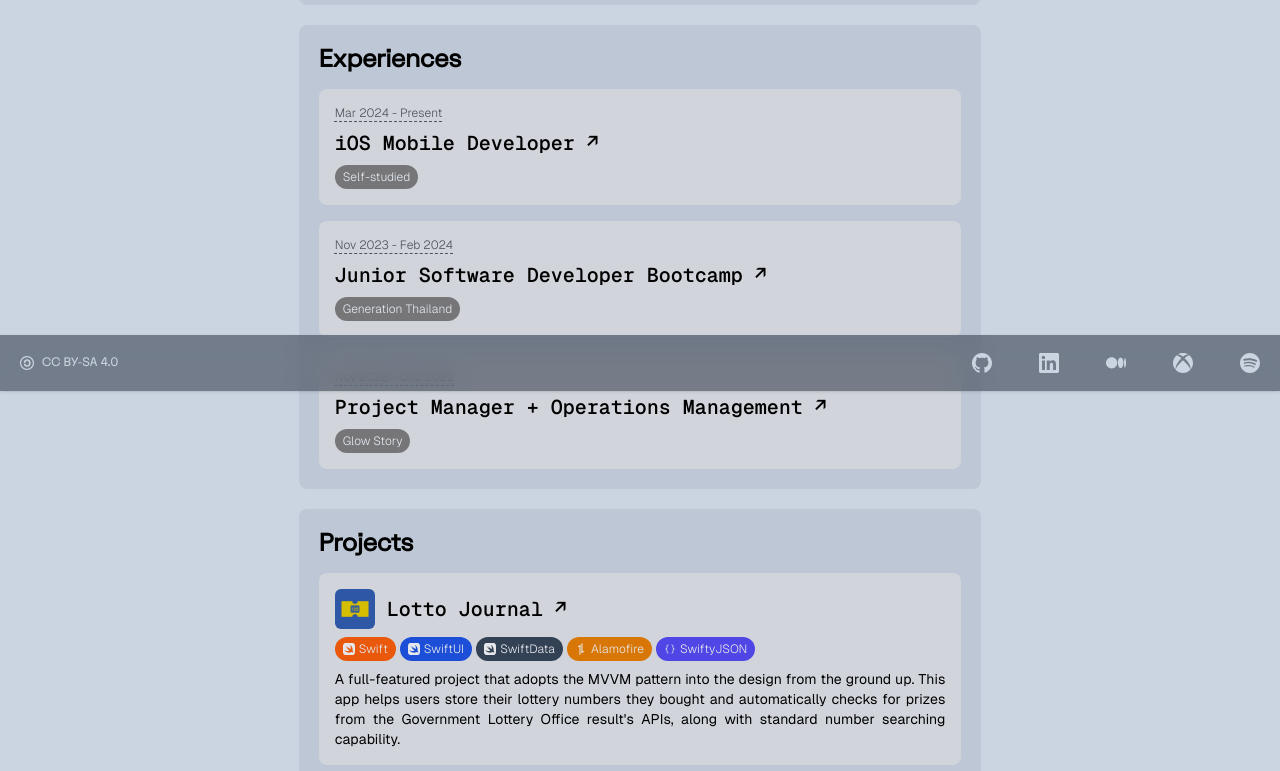
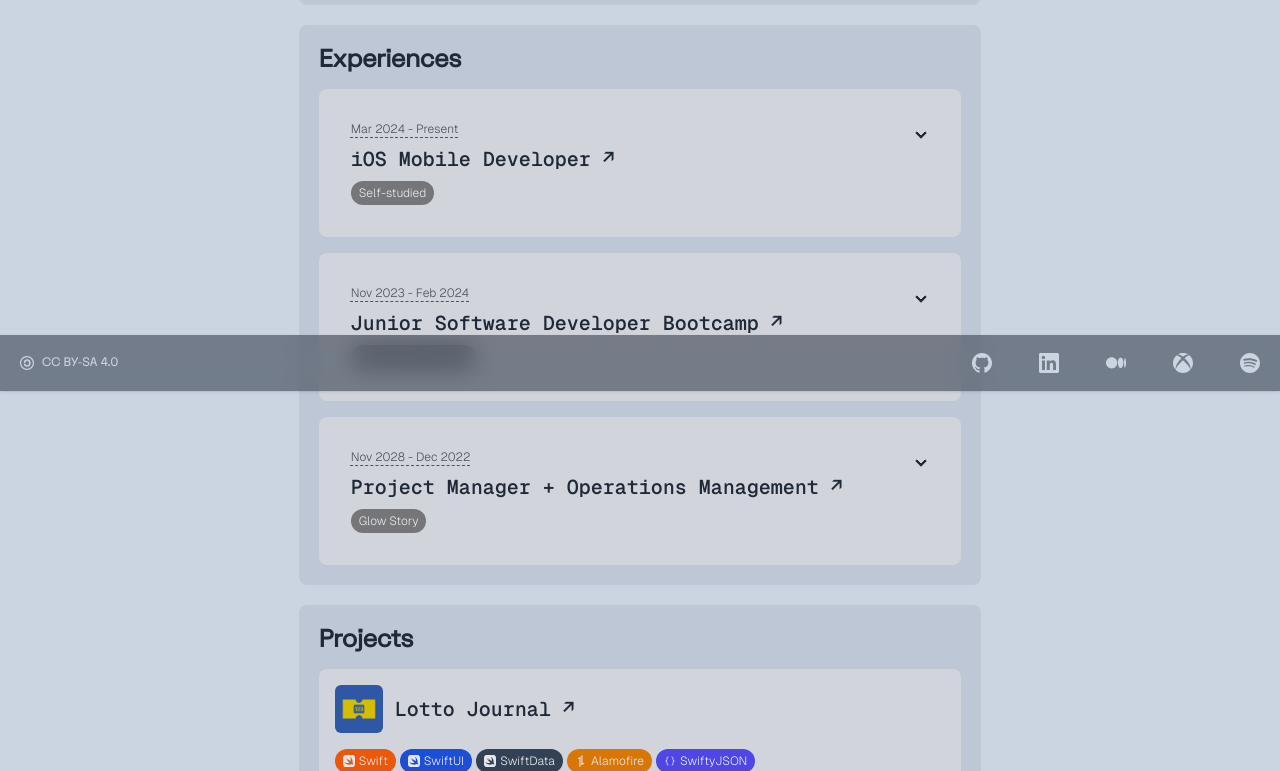
Before and after one commit to mmmmmob/me.theppitak, a React (Vite) app: page / in a window 1280 px wide. Shown: the part 409-1180 px from the top of the page. Built offline with nearby package versions, Linux system fonts and the light colour scheme.

Commit message:
add: daisuUI for collapse element

```diff
--- a/package.json
+++ b/package.json
@@ -21,6 +21,7 @@
     "@types/react-dom": "^18.2.22",
     "@vitejs/plugin-react": "^4.2.1",
     "autoprefixer": "^10.4.19",
+    "daisyui": "^4.12.2",
     "eslint": "^8.57.0",
     "eslint-plugin-react": "^7.34.1",
     "eslint-plugin-react-hooks": "^4.6.0",
--- a/src/components/WorkExp.jsx
+++ b/src/components/WorkExp.jsx
@@ -7,7 +7,7 @@ const experiences = [
     workplace: "Self-studied",
     url: "https://www.linkedin.com/in/theppitak-m/details/certifications/",
     title: "iOS Mobile Developer",
-    // desc: "Since high school, I've always been passionate about Apple software. After finishing the bootcamp, I decided to dive into native iOS development. I taught myself Swift through online courses and various hands-on projects. In just two months, I created my first native iOS application, Lotto Journal.",
+    desc: "Since high school, I've always been passionate about Apple software. After finishing the bootcamp, I decided to dive into native iOS development. I taught myself Swift through online courses and various hands-on projects. In just two months, I created my first native iOS application, Lotto Journal.",
   },
   {
     id: 2,
@@ -15,7 +15,7 @@ const experiences = [
     workplace: "Generation Thailand",
     url: "https://thailand.generation.org",
     title: "Junior Software Developer Bootcamp",
-    // desc: "After 7 years of working in publishing and advertising, I enrolled in a full-time bootcamp that taught both web development as well as BSM knowledge to fully pursue the tech industry.",
+    desc: "After 7 years of working in publishing and advertising, I enrolled in a full-time bootcamp that taught both web development as well as BSM knowledge to fully pursue the tech industry.",
   },
   {
     id: 3,
@@ -23,7 +23,7 @@ const experiences = [
     workplace: "Glow Story",
     url: "https://glowyourstory.com",
     title: "Project Manager + Operations Management",
-    // desc: "Starting as a copywriter, I spent four years at Glow Story, where I developed a strong foundation in project management. I handled numerous communication projects and campaigns for clients of all sizes, liaising with stakeholders from start to finish.",
+    desc: "Starting as a copywriter, I spent four years at Glow Story, where I developed a strong foundation in project management. I handled numerous communication projects and campaigns for clients of all sizes, liaising with stakeholders from start to finish.",
   },
 ];
 
--- a/src/sub-components/ProjectCard.jsx
+++ b/src/sub-components/ProjectCard.jsx
@@ -8,7 +8,7 @@ function ProjectCard({ project }) {
           <img
             src={project.icon}
             alt="icon"
-            className="mr-3 size-10 self-center rounded-md"
+            className="mr-3 size-12 self-center rounded-md"
           />
           <a
             className="self-center font-mono text-xl font-semibold after:content-['_↗'] hover:text-slate-500 dark:hover:text-slate-100"
@@ -18,12 +18,12 @@ function ProjectCard({ project }) {
             {project.title}
           </a>
         </div>
-        <div className="mt-2 flex flex-wrap gap-x-1">
+        <div className="mt-4 flex flex-wrap gap-x-1">
           {project.stacks.map((stack) => (
             <StacksTag key={stack.id} stack={stack} />
           ))}
         </div>
-        <p className="mt-2 text-justify text-sm">{project.desc}</p>
+        <p className="mt-4 text-justify">{project.desc}</p>
       </div>
     </div>
   );
--- a/src/sub-components/WorkExpCard.jsx
+++ b/src/sub-components/WorkExpCard.jsx
@@ -1,11 +1,11 @@
 function WorkExpCard({ experience }) {
   return (
     <div className="flex flex-col rounded-lg bg-gray-300 p-4 dark:bg-slate-800">
-      <div className="justify-start">
+      <div className="collapse-arrow collapse justify-start" tabIndex={0}>
+        <div className="collapse-title">
           <p className="text-xs font-light text-zinc-600 underline decoration-dashed underline-offset-4 dark:text-zinc-400">
             {experience.duration}
           </p>
-      </div>
           <div className="flex flex-grow flex-col">
             <a
               className="mt-2 font-mono text-xl font-semibold after:content-['_↗'] hover:text-slate-500 dark:hover:text-slate-100"
@@ -17,7 +17,11 @@ function WorkExpCard({ experience }) {
             <p className="mt-2 w-fit rounded-xl bg-stone-900/50 px-2 py-1 text-xs font-light text-slate-200 dark:bg-stone-600">
               {experience.workplace}
             </p>
-        {/* <p className="mt-2 text-justify text-sm">{experience.desc}</p> */}
+          </div>
+        </div>
+        <div className="collapse-content">
+          <p>{experience.desc}</p>
+        </div>
       </div>
     </div>
   );
--- a/tailwind.config.js
+++ b/tailwind.config.js
@@ -19,5 +19,5 @@ export default {
       },
     },
   },
-  plugins: [require("@tailwindcss/typography")],
+  plugins: [require("@tailwindcss/typography"), require("daisyui")],
 };
```
Also changed, not shown: 1 other file (tests, documents, lock files or other folders). Lines whose indentation alone changed are shown as unchanged.
